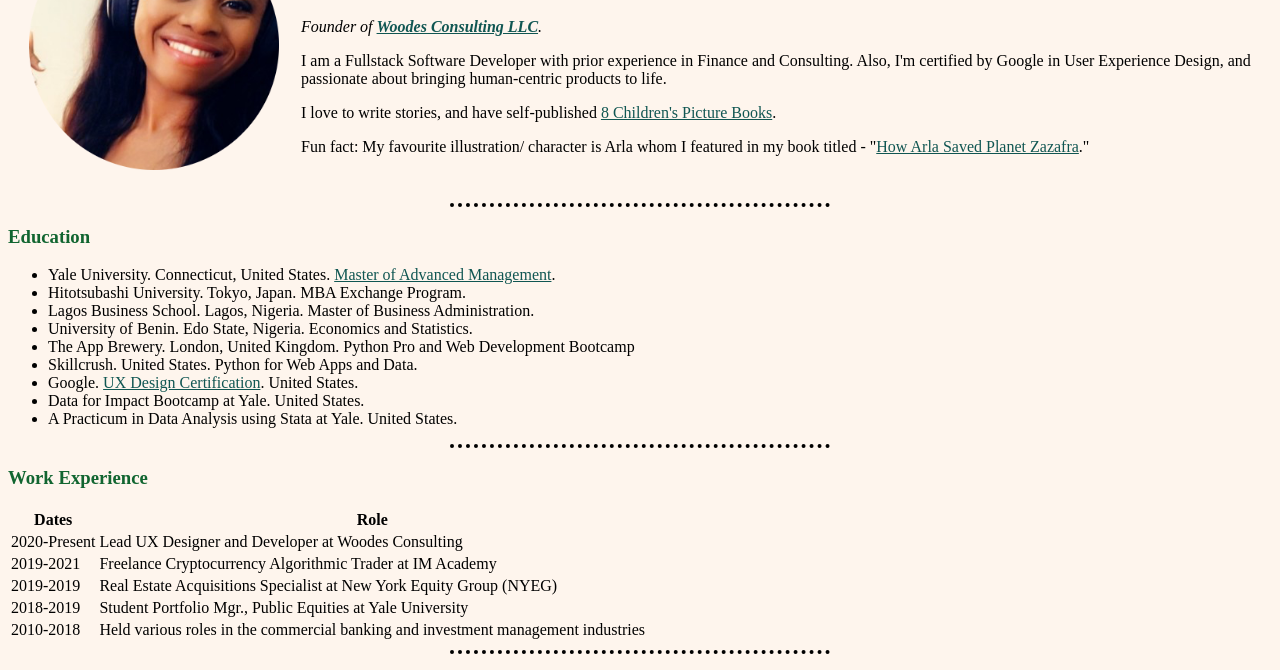
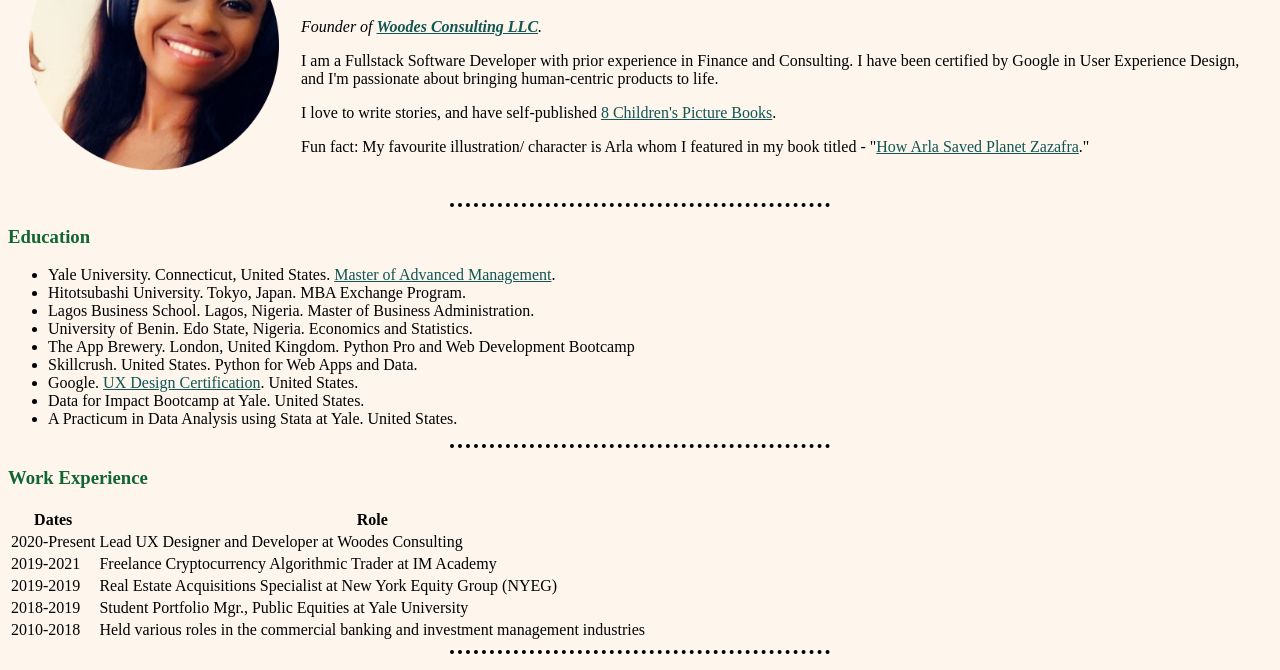
Before and after one commit to favourusifo/Resume, a plain HTML site: page index.html in a window 1280 px wide. Shown: the part 109-779 px from the top of the page. Drawn offline with Linux system fonts and the light colour scheme.

Commit message:
Update index.html

```diff
--- a/index.html
+++ b/index.html
@@ -16,10 +16,7 @@
         <td>
           <h1>Favour Usifo</h1>
           <p><em>Founder of <strong><a href="https://www.woodesconsulting.com">Woodes Consulting LLC</a></strong>.</em></p>
-          <p>I am a Fullstack Software Developer with prior experience in Finance and
-            Consulting. Also, I'm certified by Google
-            in User Experience Design, and
-            passionate about bringing human-centric products to life.
+          <p>I am a Fullstack Software Developer with prior experience in Finance and Consulting. I have been certified by Google in User Experience Design, and I'm passionate about bringing human-centric products to life.
           <p>I love to write
             stories, and have self-published <a href="https://www.linktr.ee/favourusifo">8 Children's Picture Books</a>.</p>Fun fact: My favourite illustration/ character is Arla whom I featured
           in my book titled - "<a href="https://www.amazon.com/dp/B091BD75CY">How Arla Saved Planet Zazafra</a>."
```
